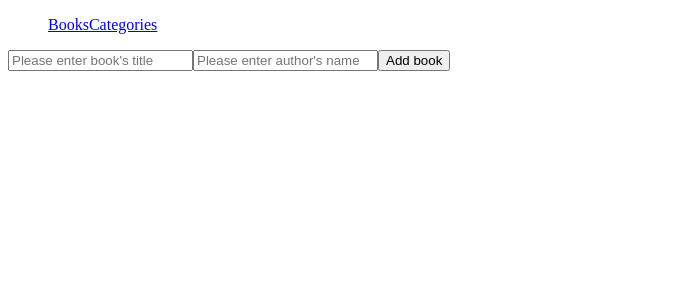
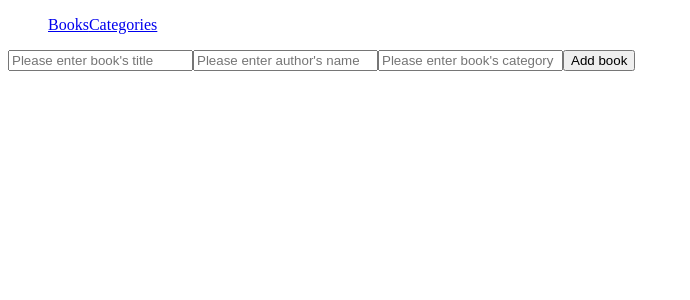
Before and after one commit to vechicin/Bookstore, a React (Create React App) app: page / in a window 1280 px wide. Shown: the top 300 px of the page, without its empty margins (0-690 px from the left). Built offline with nearby package versions, Linux system fonts and the light colour scheme.

Commit message:
Update project to include book category

```diff
--- a/src/components/add-books/addBooks.js
+++ b/src/components/add-books/addBooks.js
@@ -7,6 +7,7 @@ const NewBook = () => {
   const [state, setState] = useState({
     title: '',
     author: '',
+    category: '',
   });
 
   const handleChange = (event) => {
@@ -26,6 +27,7 @@ const NewBook = () => {
         id: v4(),
         title: state.title,
         author: state.author,
+        category: state.category,
       };
 
       dispatch(addBook(newBook));
@@ -33,6 +35,7 @@ const NewBook = () => {
       setState({
         title: '',
         author: '',
+        category: '',
       });
     }
   };
@@ -56,6 +59,14 @@ const NewBook = () => {
         value={state.author}
         onChange={handleChange}
       />
+      <input
+        type="text"
+        id="category"
+        name="category"
+        placeholder="Please enter book's category"
+        value={state.category}
+        onChange={handleChange}
+      />
       <input type="submit" value="Add book" onClick={submitBookToStore} />
     </form>
   );
--- a/src/components/books-info/booksInfo.js
+++ b/src/components/books-info/booksInfo.js
@@ -16,9 +16,9 @@ const BooksInfo = (props) => {
 
   return (
     <li className="book-info">
-      <p className="category">{category}</p>
       <p className="title">{title}</p>
       <p className="author">{author}</p>
+      <p className="category">{category}</p>
       <button type="button" onClick={remove}>Remove</button>
     </li>
   );
--- a/src/components/books/Books.js
+++ b/src/components/books/Books.js
@@ -14,6 +14,7 @@ const Books = () => {
             <BooksInfo
               title={book.title}
               author={book.author}
+              category={book.category}
               id={book.id}
               key={book.id}
             />
```
